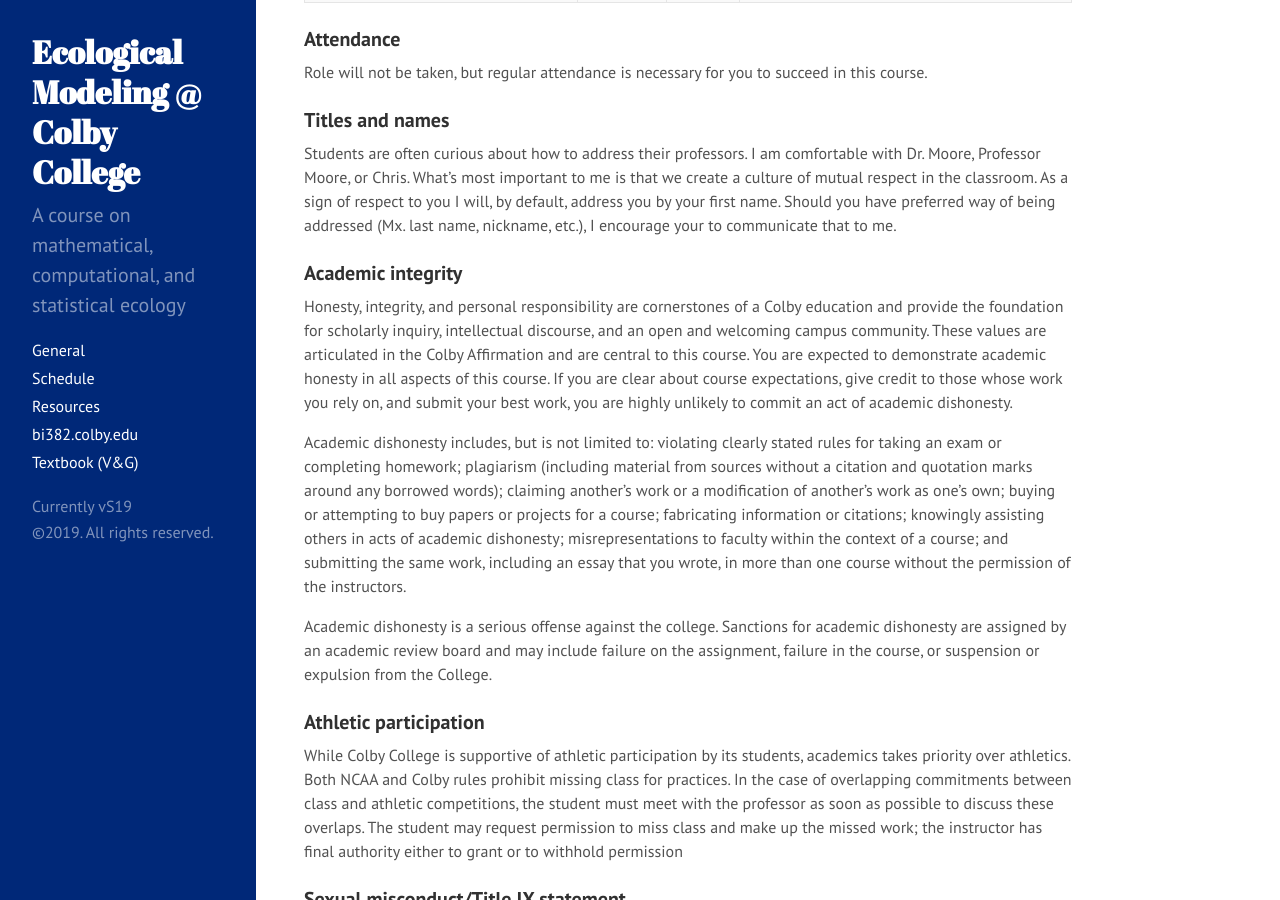
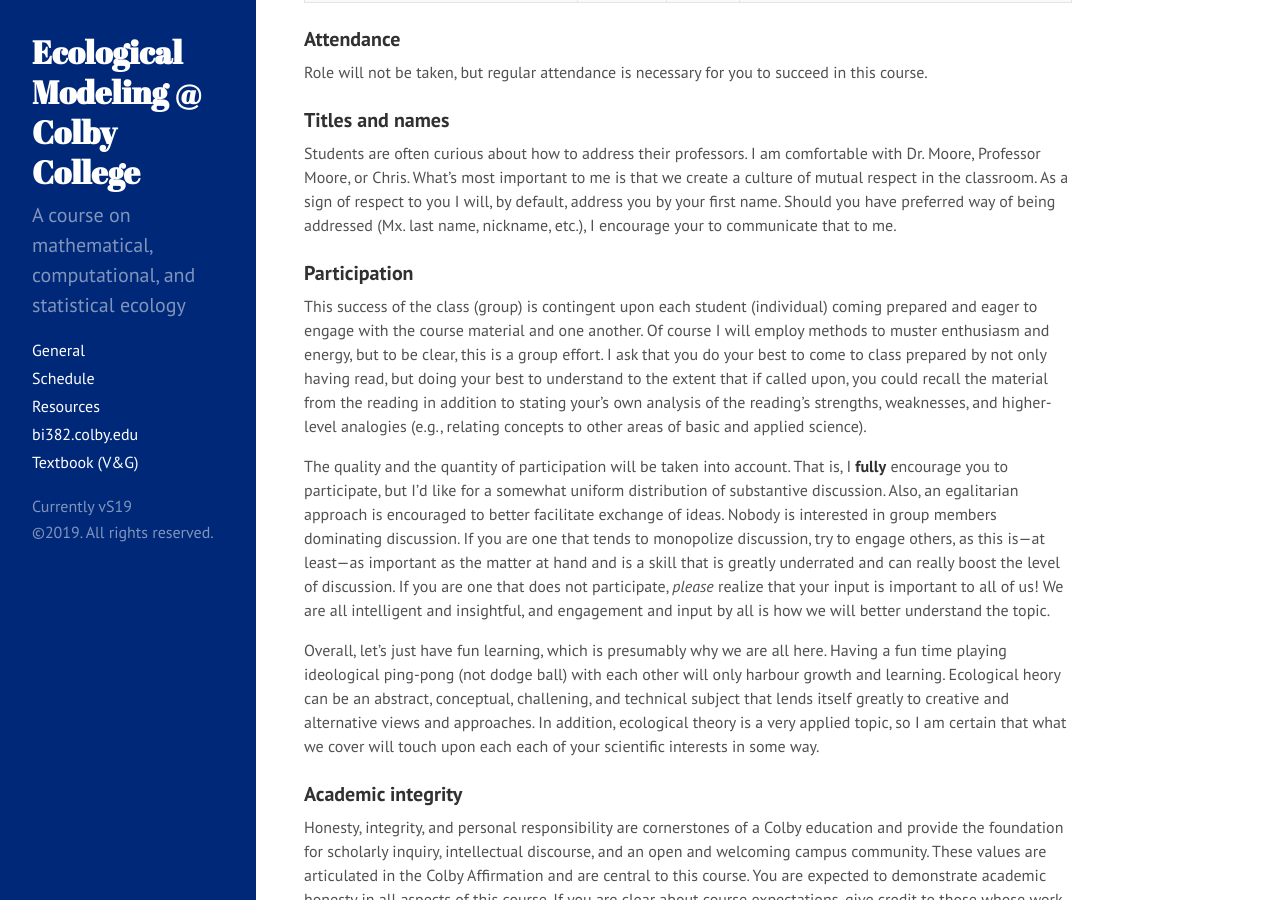
Before and after one commit to davan690/ColbyEcology.github.io, a Jekyll site: the page built from index.md, in a window 1280 px wide and 900 px high, scrolled down 1517 px. Built offline with Jekyll 4.4.1, drawn with Linux system fonts in a browser that asks for light colours.

Commit message:
particiption add in syll

```diff
--- a/index.md
+++ b/index.md
@@ -54,6 +54,18 @@
 ### Titles and names
 Students are often curious about how to address their professors. I am comfortable with Dr. Moore, Professor Moore, or Chris. What’s most important to me is that we create a culture of mutual respect in the classroom. As a sign of respect to you I will, by default, address you by your first name. Should you have preferred way of being addressed (Mx. last name, nickname, etc.), I encourage your to communicate that to me.
 
+### Participation
+This success of the class (group) is contingent upon each student (individual) coming prepared and eager to engage with the course material and one another. Of course I will employ methods to muster enthusiasm and energy, but to be clear, this is a group effort. I ask that you do your best to come to class prepared by not only having read, but doing your best to understand to the extent that if called upon, you could recall the material from the reading in addition to stating your’s own analysis of the reading's strengths, weaknesses, and higher-level analogies (e.g., relating concepts to other areas of basic and applied science).
+
+The quality and the quantity of participation will be taken into account. That is, I **fully**
+encourage you to participate, but I'd like for a somewhat uniform distribution of substantive discussion. Also, an egalitarian approach is encouraged to better facilitate exchange of ideas. Nobody is interested in group members dominating discussion. If you are one that tends to
+monopolize discussion, try to engage others, as this is—at least—as important as the
+matter at hand and is a skill that is greatly underrated and can really boost the level of
+discussion. If you are one that does not participate, *please* realize that your input is
+important to all of us! We are all intelligent and insightful, and engagement and input by
+all is how we will better understand the topic.
+
+Overall, let’s just have fun learning, which is presumably why we are all here. Having a fun time playing ideological ping-pong (not dodge ball) with each other will only harbour growth and learning. Ecological heory can be an abstract, conceptual, challening, and technical subject that lends itself greatly to creative and alternative views and approaches. In addition, ecological theory is a very applied topic, so I am certain that what we cover will touch upon each each of your scientific interests in some way.
 
 ### Academic integrity
 
```
Also changed, not shown: 1 other file.
